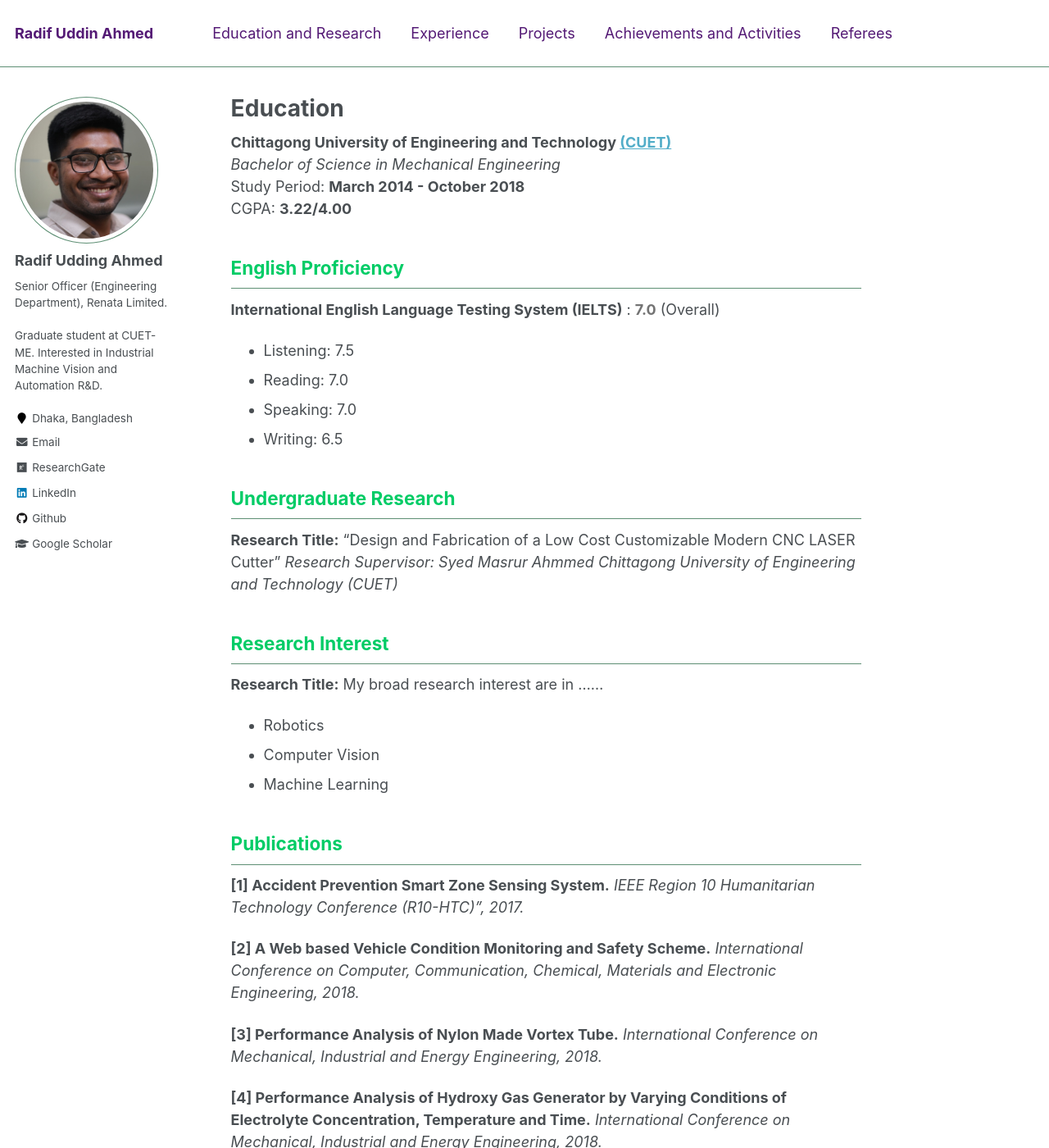
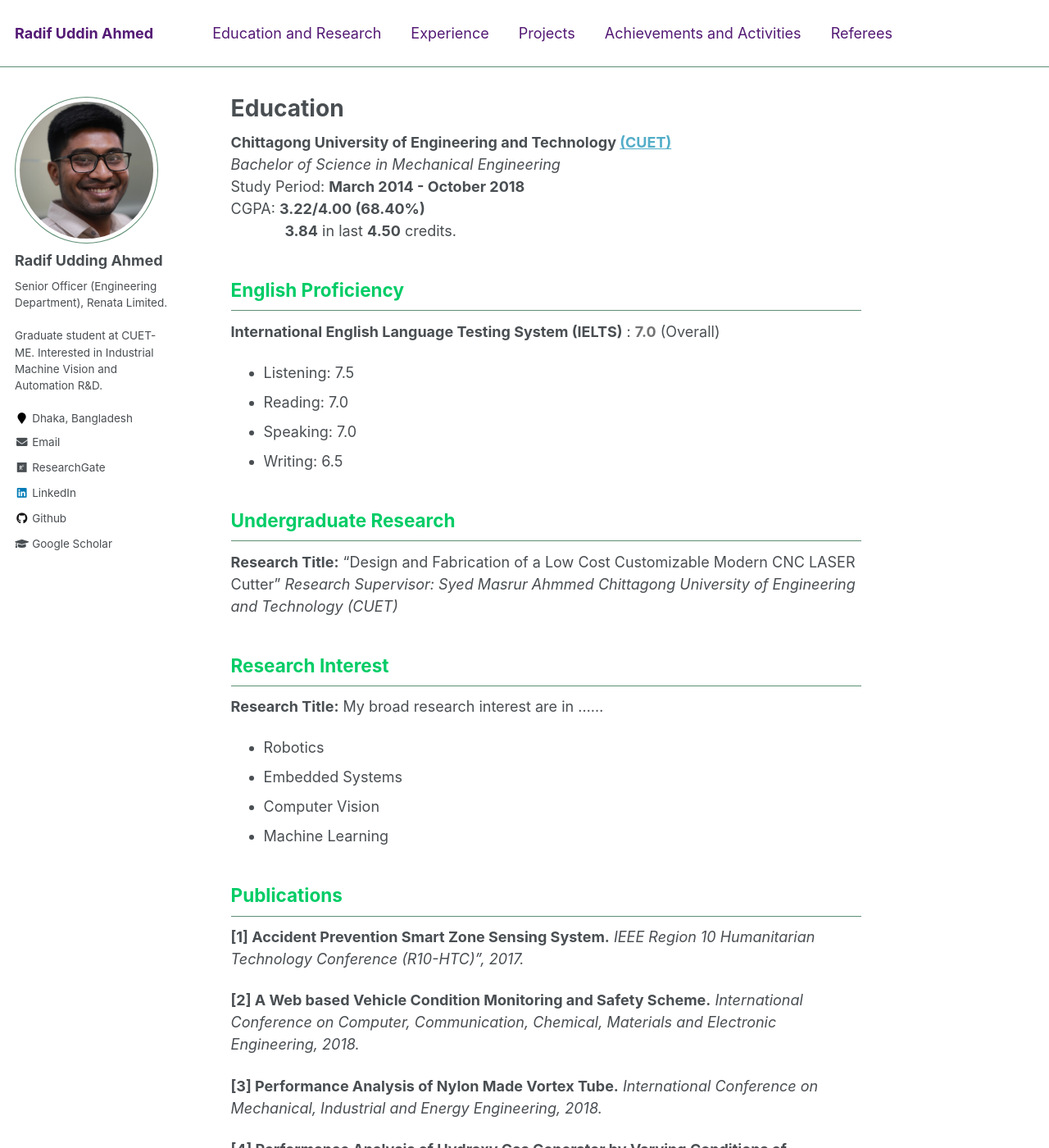
Before and after one commit to Radifuddinahmed/Radifuddinahmed.github.io, a Jekyll site: the page built from _pages/research.md, in a window 1280 px wide and 1400 px high. Shown: the whole window at 82% size. Built offline with Jekyll 4.4.1, drawn with Linux system fonts in a browser that asks for light colours.

Commit message:
information addition

```diff
--- a/_pages/research.md
+++ b/_pages/research.md
@@ -10,7 +10,8 @@ redirect_from:
 **Chittagong University of Engineering and Technology [(CUET)](https://www.cuet.ac.bd/dept/me)**
 *Bachelor of Science in Mechanical Engineering*
 Study Period: <b>March 2014 - October 2018 </b>
-CGPA: <b>3.22/4.00</b>
+CGPA: <b>3.22/4.00 (68.40%)</b><br>
+&nbsp; &nbsp; &nbsp; &nbsp; &nbsp; &nbsp; &nbsp;**3.84** in last **4.50** credits.
 
 ## <font color="#00cc66"> English Proficiency </font>
 
@@ -34,6 +35,7 @@ CGPA: <b>3.22/4.00</b>
 My broad research interest are in ......
 
  * Robotics
+ * Embedded Systems
  * Computer Vision
  * Machine Learning
 
```
Also changed, not shown: _pages/achievements.md (+3 -1 lines).
